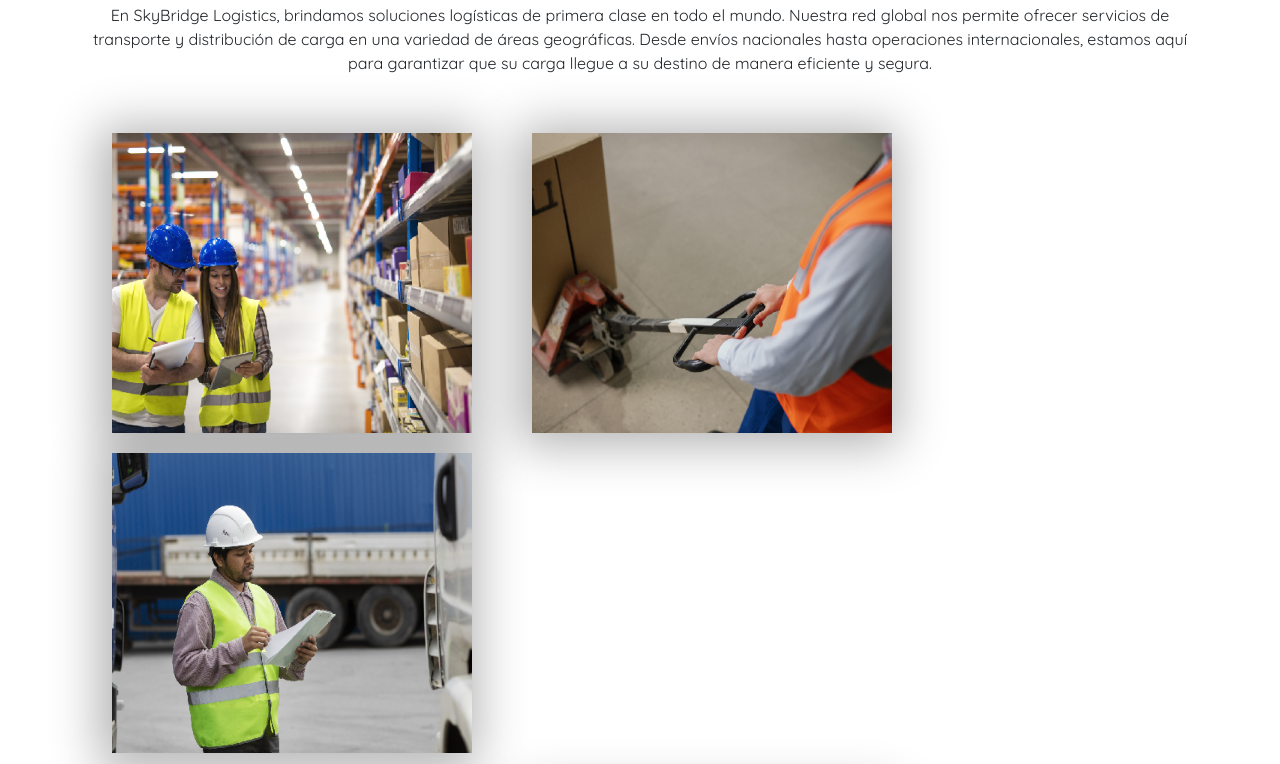
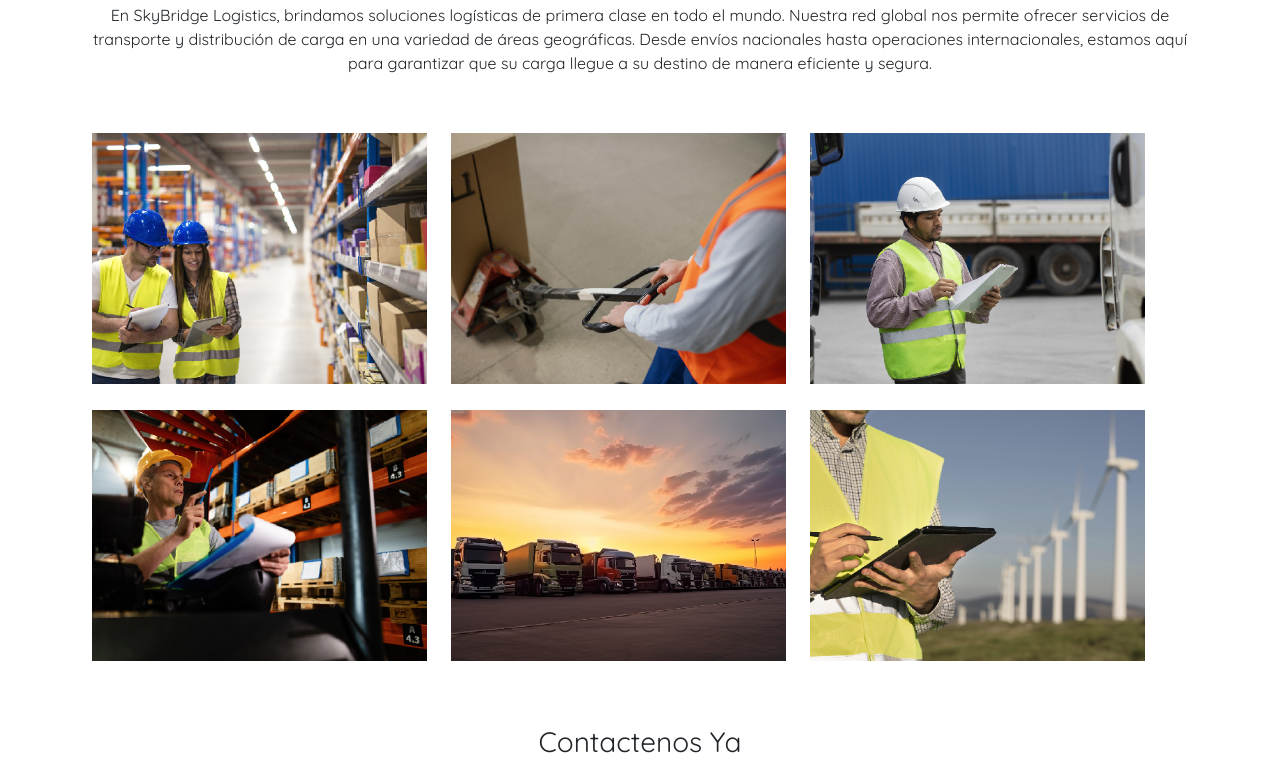
Before and after one commit to Patrick9913/Team-Project, a website: page index.html in a window 1280 px wide. Shown: the part 1312-2076 px from the top of the page. Drawn offline with nearby package versions, Linux system fonts and the light colour scheme.

Commit message:
section areas de cobertura terminada

```diff
--- a/index.html
+++ b/index.html
@@ -111,63 +111,51 @@
         </div>
       </article>
       <article class="container mt-5">
-        <div class="row">
-          <div class="col-md-4 in-card-flip">
-            <div class="in-card-front">
-              <img src="./imagenes/area-cobertura/index-almacenes.webp" alt="equipo de trabajo trabjando sobre la logistica del almacenamiento" class="h-100 ">
-            </div>
-            <div class="in-card-back">
+          <div class="col-md-4 in-contenedor">
+              <img src="./imagenes/area-cobertura/index-almacenes.webp" alt="equipo de trabajo trabjando sobre la logistica del almacenamiento" class="h-100  in-imagen">
+            <div class="in-parrafo">
               <p>Gestión de almacenes: operación y administración de almacenes y centros de distribución, incluyendo almacenamiento, picking y packing, inventario en tiempo real y optimización de la cadena de suministro.</p>
             </div>
           </div>
-          <div class="col-md-4 in-card-flip">
-            <div class="in-card-front">
-              <img src="./imagenes/area-cobertura/index-distribucion.webp" alt="hombre cumpliendo con su trabajo de distrubucion" class="h-100 ">
-            </div>
-            <div class="in-card-back">
+          <div class="col-md-4 in-contenedor">
+              <img src="./imagenes/area-cobertura/index-distribucion.webp" alt="hombre cumpliendo con su trabajo de distrubucion" class="h-100  in-imagen">
+            <div class="in-parrafo">
               <p>Distribución y última milla: planificación y ejecución de la distribución de productos desde los almacenes hasta los clientes finales, garantizando entregas puntuales y eficientes.</p>
             </div>
           </div>
-          <div class="col-md-4 in-card-flip">
-            <div class="in-card-front">
-              <img src="./imagenes/area-cobertura/index-frigorificos.webp" alt="hombre con planilla en mano, revisando el inventario sobre la gestion de cadena de frio" class="h-100 ">
-            </div>
-            <div class="in-card-back">
+          <div class="col-md-4 in-contenedor">
+              <img src="./imagenes/area-cobertura/index-frigorificos.webp" alt="hombre con planilla en mano, revisando el inventario sobre la gestion de cadena de frio" class="h-100  in-imagen">
+            <div class="in-parrafo">
               <p>Gestión de cadena de frío: especialización en transporte y almacenamiento de productos sensibles a la temperatura, como alimentos perecederos, productos farmacéuticos y productos químicos.<p>
             </div>
           </div>
-          <div class="row mt-4">
-            <div class="col-md-4 in-card-flip">
-              <div class="in-card-front">
-                <img src="./imagenes/area-cobertura/index-logistica-inversa.webp" alt="hombre con libreta en mano planificando la logistica inversa de la empresa " class="h-100 ">
-              </div>
-              <div class="in-card-back ">
+            <div class="col-md-4 in-contenedor">
+                <img src="./imagenes/area-cobertura/index-logistica-inversa.webp" alt="hombre con libreta en mano planificando la logistica inversa de la empresa " class="h-100  in-imagen">
+              <div class="in-parrafo">
                 <p>
                   Logística inversa: gestión de devoluciones y retornos de productos desde los clientes hasta los almacenes, así como el reacondicionamiento o eliminación de productos devueltos.</p>
               </div>
             </div>
-            <div class="col-md-4 in-card-flip">
-              <div class="in-card-front">
-                <img src="./imagenes/area-cobertura/index-terreste.webp" alt="flota de camiones estacionados uno al lado del otro " class="h-100 ">
-              </div>
-              <div class="in-card-back">
+            <div class="col-md-4 in-contenedor">
+                <img src="./imagenes/area-cobertura/index-terreste.webp" alt="flota de camiones estacionados uno al lado del otro " class="h-100  in-imagen">
+              <div class="in-parrafo">
                 <p>Transporte Terrestre Nacional: organización y administración de transportes terrestres dentro de un país, involucra flotas de camiones, planificación de rutas y seguimiento en tiempo real.</p>
               </div>
             </div>
-            <div class="col-md-4 in-card-flip">
-              <div class="in-card-front">
-                <img src="./imagenes/area-cobertura/index-verde-sostenible.webp" alt="hombre revisando planilla sobre la logistica de verde y sostenible" class="h-100">
-              </div>
-              <div class="in-card-back">
+            <div class="col-md-4 in-contenedor">
+                <img src="./imagenes/area-cobertura/index-verde-sostenible.webp" alt="hombre revisando planilla sobre la logistica de verde y sostenible" class="h-100 in-imagen">
+              <div class="in-parrafo">
                 <p>
                   Logística verde y sostenible: enfoque en prácticas de logística que minimizan el impacto ambiental, como la optimización de rutas, el uso de vehículos eficientes y la reducción de residuos.
                 </p>
               </div>
             </div>
       </article>
-      <article>
-        <h3>Contactenos Ya<a/h3>
-        <button>Contactar</button>
+      <article class="container mt-5">
+        <div class="text-center">
+          <h3>Contactenos Ya</h3>
+          <button>Contactar</button>
+        </div>
       </article>
     </section>
     <!-- TERMINA 3RA SECTION -->
--- a/scss/_index.scss
+++ b/scss/_index.scss
@@ -11,42 +11,37 @@ header {
     }
 }
 
-.in-card-flip{
+.in-contenedor{
     position: relative;
-    width: 360px;
-    height: 300px;
-    transform-style: preserve-3d;
-    transition: transform (1s) ease;
-    margin: 10px 30px;
+    display: inline-block;
+    overflow: hidden;
+    background-color: black;
+    width: 30%;
+    height: auto;
+    margin: 10px;
 }
-.in-card-front, .in-card-back {
+.in-imagen{
+    width: 100%;
+    height: 100%;
+    opacity: 1;
+    transition: transform 0.5s ease-in-out;
+}
+.in-contenedor:hover .in-imagen{
+    opacity: 0.4;
+    transform: scale(1.1);
+}
+.in-parrafo{
     position: absolute;
+    top: 50%;
+    left: 50%;
+    transform: translate(-50%, -50%);
+    opacity: 0;
+    transition: opacity 0.3s ease-in-out;
+    text-align: center;
+    color: white;
+    padding: 10px;
     width: 80%;
-    height: 100%;
-    backface-visibility: hidden;
-    box-shadow: -4px 3px 46px 9px rgba(0,0,0,0.31);
--webkit-box-shadow: -4px 3px 46px 9px rgba(0,0,0,0.31);
--moz-box-shadow: -4px 3px 46px 9px rgba(0,0,0,0.31);
 }
-.in-card-front{
-    background-color: #EEE;
-    width: 100%;
-    & img{
-        width: 100%;
-    }
+.in-contenedor:hover .in-parrafo{
+    opacity: 1;
 }
-.in-card-back{
-    background-color:  rgb(4, 115, 111);
-    transform: rotateY(180deg);
-    & p{
-        color: white;
-        font-size: 1.2em;
-        display: flex;
-        text-align: center;
-        justify-content: center;
-        padding: 10px;
-    }
-}
-.in-card-flip:hover{
-    transform: rotateY(180deg);
-}
```
Also changed, not shown: css/style.css.
